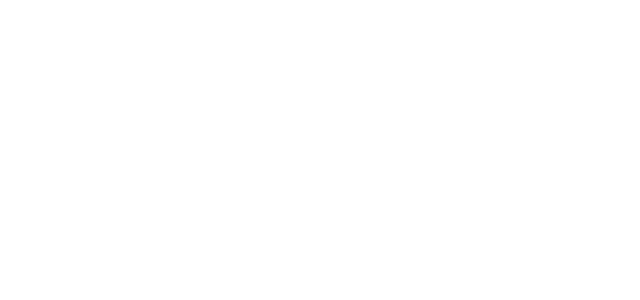
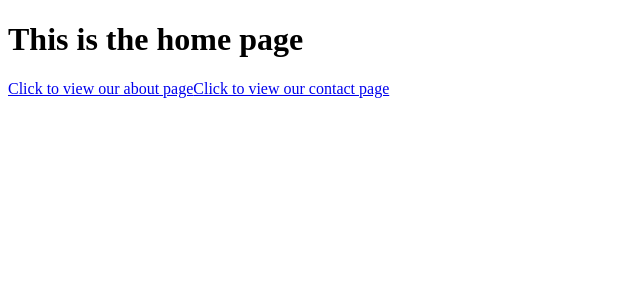
Before and after one commit to InnovaatioProjektit/Bookgram-API, a React (Create React App) app in the folder frontend/: page / in a window 1280 px wide. Shown: the top 300 px of the page, without its empty margins (0-640 px from the left). Built offline with nearby package versions, Linux system fonts and the light colour scheme.

Commit message:
r32oihr3298rj239

```diff
--- a/frontend/src/App.js
+++ b/frontend/src/App.js
@@ -28,9 +28,9 @@
     return (
         <div className="App">
             <Routes>
-                <Route exact path="/" component={Home } />
-                <Route path="/login" component={<Login />}/>
-                <Route path="register" component={<Register />}/>
+                <Route exact path="/" element={<Home /> } />
+                <Route path="/login" element={<Login />}/>
+                <Route path="register" element={<Register />}/>
 
             </Routes>
         </div>
```
